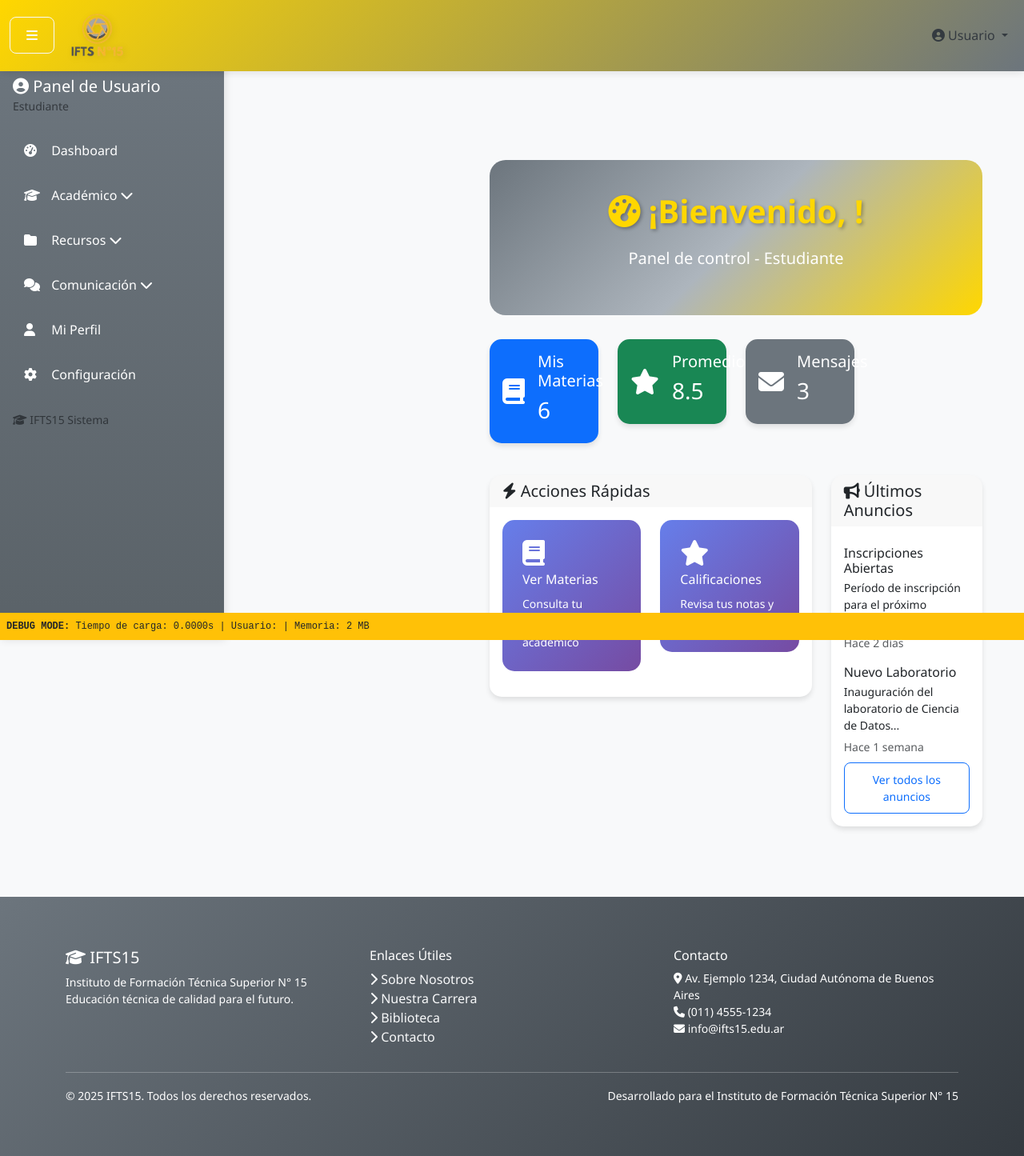
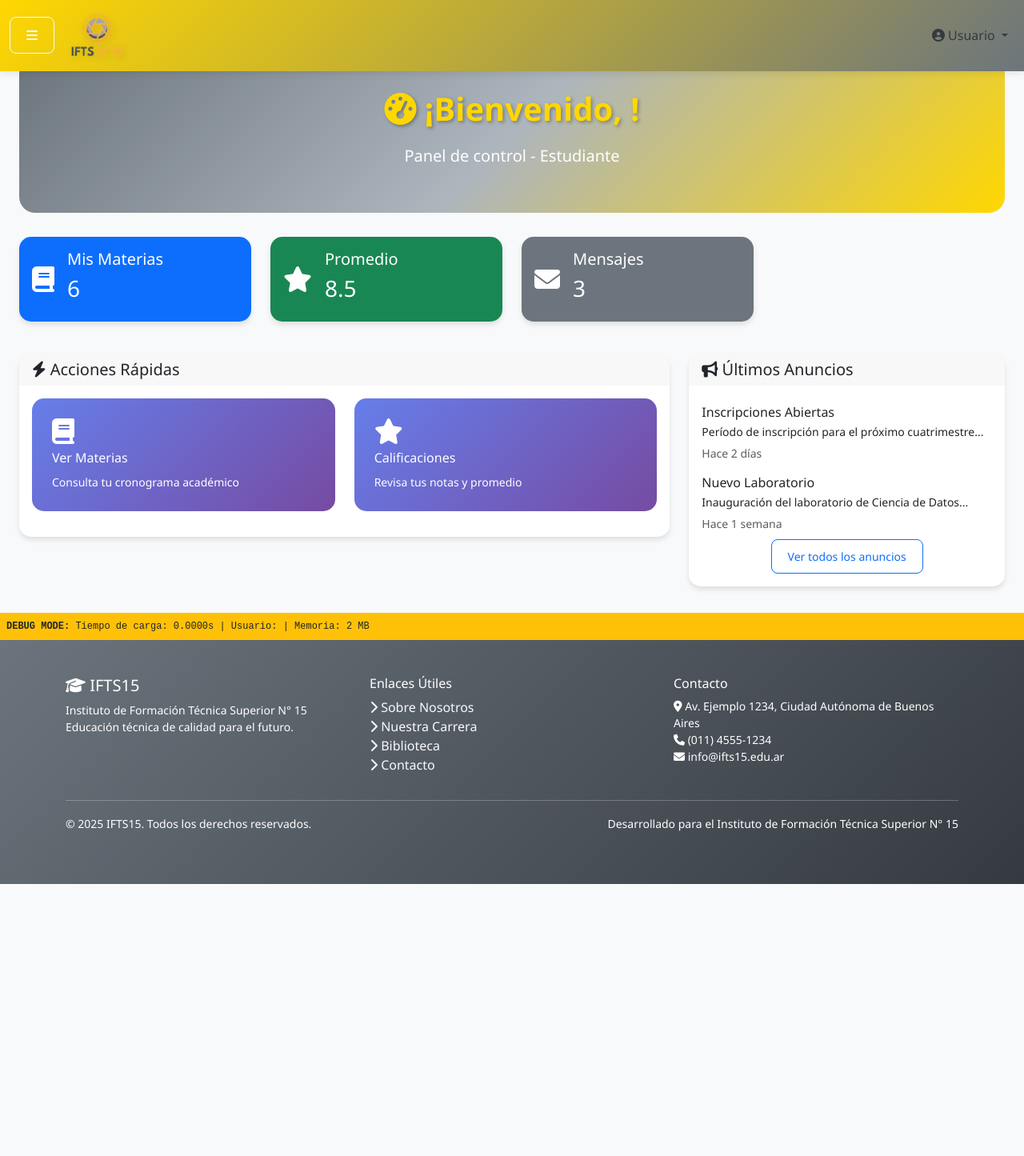
Before and after one commit to LosMuchachosDelInap/Ifts15, a PHP site: page /pages/dashboard.php in a window 1280 px wide. Shown: the whole page at 80% size. After the commit the page ends 1105 px from the top, so only its background shows below. Run offline with PHP 8.4, Linux system fonts and the light colour scheme; a user stored in the database is signed in; data comes from the database, SQL or seed files in the repository.

Commit message:
corregido el menu hamburguesa

```diff
--- a/assets/css/custom.css
+++ b/assets/css/custom.css
@@ -387,23 +387,64 @@ nav#barraHorizontal.navbar {
     padding-right: 15px;
 }
 
-/* Sidebar styles con amarillo primario y gris secundario */
+/* ========================================
+   BOOTSTRAP OFFCANVAS CUSTOMIZACIÓN
+   ======================================== */
+
+/* Personalizar colores del offcanvas */
+#sidebarOffcanvas {
+    background: linear-gradient(180deg, var(--secondary-color) 0%, var(--secondary-dark) 100%) !important;
+    border-right: 2px solid var(--primary-color);
+}
+
+#sidebarOffcanvas .offcanvas-header {
+    background: var(--primary-color) !important;
+    color: var(--text-on-primary) !important;
+    border-bottom: 2px solid rgba(255,255,255,0.1);
+}
+
+#sidebarOffcanvas .nav-link {
+    color: var(--text-on-secondary) !important;
+    transition: all 0.3s ease;
+    border-radius: 8px;
+    margin: 2px 0;
+}
+
+#sidebarOffcanvas .nav-link:hover {
+    background-color: var(--primary-color) !important;
+    color: var(--text-on-primary) !important;
+    transform: translateX(5px);
+}
+
+#sidebarOffcanvas .nav-link:focus {
+    background-color: var(--primary-color) !important;
+    color: var(--text-on-primary) !important;
+}
+
+/* ========================================
+   SIDEBAR CSS PERSONALIZADO - COMENTADO
+   Bootstrap Offcanvas maneja todo nativamente
+   ======================================== */
+
+/* Sidebar anterior comentado para usar Bootstrap Offcanvas
 #sidebar {
-    position: fixed;
-    top: var(--header-height);
-    left: 0;
-    width: var(--sidebar-width);
-    height: calc(100vh - var(--header-height));
-    background: linear-gradient(180deg, var(--secondary-color) 0%, var(--secondary-dark) 100%);
-    overflow-y: auto;
-    z-index: 1000;
-    transition: all 0.3s ease;
-    box-shadow: 2px 0 10px rgba(0,0,0,0.1);
+    position: fixed !important;
+    top: 80px !important;
+    left: 0 !important;
+    width: 280px !important;
+    height: calc(100vh - 80px) !important;
+    background: linear-gradient(180deg, #6c757d 0%, #495057 100%) !important;
+    overflow-y: auto !important;
+    z-index: 1000 !important;
+    transition: transform 0.3s ease !important;
+    box-shadow: 2px 0 10px rgba(0,0,0,0.1) !important;
+    transform: translateX(0) !important;
 }
 
 #sidebar.collapsed {
-    margin-left: calc(-1 * var(--sidebar-width));
+    transform: translateX(-280px) !important;
 }
+*/
 
 #sidebar .nav-link {
     color: var(--text-on-secondary);
@@ -429,18 +470,21 @@ nav#barraHorizontal.navbar {
     margin-right: 10px;
 }
 
-/* Main content */
+/* Bootstrap Offcanvas se encarga del posicionamiento del sidebar
+   No necesitamos CSS custom para main-content
+
 .main-content {
-    margin-left: var(--sidebar-width);
-    margin-top: var(--header-height);
-    min-height: calc(100vh - var(--header-height));
-    padding: 20px;
-    transition: all 0.3s ease;
+    margin-left: 280px !important;
+    margin-top: 80px !important;
+    min-height: calc(100vh - 80px) !important;
+    padding: 20px !important;
+    transition: margin-left 0.3s ease !important;
 }
 
 .main-content.expanded {
-    margin-left: 0;
+    margin-left: 0 !important;
 }
+*/
 
 /* Cards personalizadas */
 .card {
--- a/assets/js/main.js
+++ b/assets/js/main.js
@@ -64,27 +64,42 @@ function initializeDropdowns() {
  * Inicializar sidebar
  */
 function initializeSidebar() {
+    console.log('🎯 Inicializando sidebar...');
     const sidebar = document.getElementById('sidebar');
     const content = document.querySelector('.main-content');
 
-    if (!sidebar || !content) return;
+    if (!sidebar || !content) {
+        console.warn('⚠️ Elementos del sidebar no encontrados durante inicialización');
+        return;
+    }
+
+    console.log('📱 Sidebar encontrado, aplicando estado guardado:', sidebarState);
 
     // Aplicar estado guardado
     if (sidebarState) {
         sidebar.classList.add('collapsed');
         content.classList.add('expanded');
+        console.log('✅ Sidebar inicializado como collapsed');
+    } else {
+        sidebar.classList.remove('collapsed');
+        content.classList.remove('expanded');
+        console.log('✅ Sidebar inicializado como expanded');
     }
 
     // Toggle button functionality
     const toggleButton = document.getElementById('sidebarToggle');
     if (toggleButton) {
         toggleButton.addEventListener('click', toggleSidebar);
+        console.log('✅ Event listener del toggle button agregado');
+    } else {
+        console.warn('⚠️ Toggle button no encontrado');
     }
 
     // Auto-collapse en móviles
     if (window.innerWidth <= 768) {
         sidebar.classList.add('collapsed');
         content.classList.add('expanded');
+        console.log('📱 Auto-collapsed en móvil');
     }
 }
 
@@ -92,13 +107,28 @@ function initializeSidebar() {
  * Toggle sidebar
  */
 function toggleSidebar() {
+    console.log('🔄 toggleSidebar llamado');
     const sidebar = document.getElementById('sidebar');
     const content = document.querySelector('.main-content');
 
-    if (!sidebar || !content) return;
+    console.log('📦 Elementos encontrados:', {
+        sidebar: !!sidebar,
+        content: !!content
+    });
 
+    if (!sidebar || !content) {
+        console.error('❌ Elementos del sidebar no encontrados');
+        return;
+    }
+
+    // Toggle clases
     sidebar.classList.toggle('collapsed');
     content.classList.toggle('expanded');
+
+    console.log('✅ Clases toggled:', {
+        sidebarCollapsed: sidebar.classList.contains('collapsed'),
+        contentExpanded: content.classList.contains('expanded')
+    });
 
     // Guardar estado
     sidebarState = sidebar.classList.contains('collapsed');
@@ -418,6 +448,9 @@ window.IFTS15 = {
     Utils
 };
 
+// Hacer toggleSidebar disponible globalmente también
+window.toggleSidebar = toggleSidebar;
+
 /**
  * Funciones para modales de login/registro
  */
--- a/layouts/header.php
+++ b/layouts/header.php
@@ -72,9 +72,7 @@ $isLoggedIn = isLoggedIn();
         <?php if ($isLoggedIn): ?>
             <!-- Incluir sidebar para usuarios logueados -->
             <?php include __DIR__ . '/sidebar.php'; ?>
-            <!-- Inicio del contenido principal con sidebar -->
-            <div class="main-content">
-        <?php else: ?>
-            <!-- Inicio del contenido principal sin sidebar -->
-            <div class="container-fluid">
         <?php endif; ?>
+
+        <!-- Inicio del contenido principal -->
+        <div class="container-fluid mt-5 pt-4">
--- a/layouts/navbar.php
+++ b/layouts/navbar.php
@@ -13,7 +13,11 @@ $isLoggedIn = isLoggedIn();
     <div class="container-fluid">
         <!-- Botón del sidebar (solo para usuarios logueados) -->
         <?php if ($isLoggedIn): ?>
-        <button class="btn btn-outline-light me-3" id="sidebarToggle" onclick="IFTS15.toggleSidebar()">
+        <button class="btn btn-outline-light me-3"
+                type="button"
+                data-bs-toggle="offcanvas"
+                data-bs-target="#sidebarOffcanvas"
+                aria-controls="sidebarOffcanvas">
             <i class="fa fa-bars"></i>
         </button>
         <?php endif; ?>
--- a/layouts/sidebar.php
+++ b/layouts/sidebar.php
@@ -11,68 +11,95 @@ $currentUser = getCurrentUser();
 $userRole = $currentUser['role'] ?? 'estudiante';
 ?>
 
-<!-- Sidebar vertical -->
-<div id="sidebar" class="sidebar bg-dark text-white">
-    <div class="sidebar-header p-3">
-        <h5 class="mb-0">
-            <i class="fa fa-user-circle"></i>
+<!-- Bootstrap Offcanvas Sidebar -->
+<div class="offcanvas offcanvas-start text-bg-dark"
+     tabindex="-1"
+     id="sidebarOffcanvas"
+     aria-labelledby="sidebarOffcanvasLabel">
+
+    <!-- Header del offcanvas -->
+    <div class="offcanvas-header bg-secondary text-white">
+        <h5 class="offcanvas-title" id="sidebarOffcanvasLabel">
+            <i class="fa fa-user-circle me-2"></i>
             Panel de Usuario
         </h5>
-        <small class="text-muted">
-            <?php echo ucfirst($userRole); ?>
-        </small>
+        <button type="button"
+                class="btn-close btn-close-white"
+                data-bs-dismiss="offcanvas"
+                aria-label="Close"></button>
     </div>
 
-    <nav class="sidebar-nav">
-        <ul class="nav nav-pills flex-column">
+    <!-- Información del usuario -->
+    <div class="p-3 border-bottom border-secondary">
+        <div class="text-center">
+            <i class="fa fa-user-circle fs-2 text-warning mb-2"></i>
+            <p class="mb-1 text-light">
+                <strong>
+                    <?php echo htmlspecialchars($currentUser['email'] ?? 'Usuario', ENT_QUOTES, 'UTF-8'); ?>
+                </strong>
+            </p>
+            <p class="mb-0 text-muted small">
+                <i class="fa fa-shield-alt me-1"></i>
+                <?php echo ucfirst($userRole); ?>
+            </p>
+        </div>
+    </div>
+
+    <!-- Navegación del sidebar -->
+    <div class="offcanvas-body p-0">
+        <ul class="nav nav-pills flex-column p-3">
 
             <!-- Dashboard / Inicio -->
-            <li class="nav-item">
-                <a class="nav-link" href="<?php echo SITE_URL; ?>/dashboard.php">
-                    <i class="fa fa-tachometer-alt"></i>
+            <li class="nav-item mb-2">
+                <a class="nav-link text-light d-flex align-items-center" href="<?php echo SITE_URL; ?>/dashboard.php">
+                    <i class="fa fa-tachometer-alt me-3"></i>
                     Dashboard
                 </a>
             </li>
 
             <!-- Académico -->
-            <li class="nav-item">
-                <a class="nav-link" href="#" data-bs-toggle="collapse" data-bs-target="#academico-menu">
-                    <i class="fa fa-graduation-cap"></i>
+            <li class="nav-item mb-2">
+                <a class="nav-link text-light d-flex align-items-center"
+                   data-bs-toggle="collapse"
+                   data-bs-target="#academico-menu"
+                   role="button"
+                   aria-expanded="false">
+                    <i class="fa fa-graduation-cap me-3"></i>
                     Académico
                     <i class="fa fa-chevron-down ms-auto"></i>
                 </a>
                 <div class="collapse" id="academico-menu">
-                    <ul class="nav nav-pills flex-column ms-3">
+                    <ul class="nav nav-pills flex-column ms-4">
                         <?php if ($userRole === 'estudiante'): ?>
                         <li class="nav-item">
-                            <a class="nav-link" href="<?php echo SITE_URL; ?>/pages/mis-materias.php">
-                                <i class="fa fa-book"></i> Mis Materias
+                            <a class="nav-link text-light py-1" href="<?php echo SITE_URL; ?>/pages/mis-materias.php">
+                                <i class="fa fa-book me-2"></i> Mis Materias
                             </a>
                         </li>
                         <li class="nav-item">
-                            <a class="nav-link" href="<?php echo SITE_URL; ?>/pages/calificaciones.php">
-                                <i class="fa fa-star"></i> Calificaciones
+                            <a class="nav-link text-light py-1" href="<?php echo SITE_URL; ?>/pages/calificaciones.php">
+                                <i class="fa fa-star me-2"></i> Calificaciones
                             </a>
                         </li>
                         <li class="nav-item">
-                            <a class="nav-link" href="<?php echo SITE_URL; ?>/pages/horarios.php">
-                                <i class="fa fa-clock"></i> Horarios
+                            <a class="nav-link text-light py-1" href="<?php echo SITE_URL; ?>/pages/horarios.php">
+                                <i class="fa fa-clock me-2"></i> Horarios
                             </a>
                         </li>
                         <?php elseif ($userRole === 'profesor'): ?>
                         <li class="nav-item">
-                            <a class="nav-link" href="<?php echo SITE_URL; ?>/pages/mis-cursos.php">
-                                <i class="fa fa-chalkboard-teacher"></i> Mis Cursos
+                            <a class="nav-link text-light py-1" href="<?php echo SITE_URL; ?>/pages/mis-cursos.php">
+                                <i class="fa fa-chalkboard-teacher me-2"></i> Mis Cursos
                             </a>
                         </li>
                         <li class="nav-item">
-                            <a class="nav-link" href="<?php echo SITE_URL; ?>/pages/calificar.php">
-                                <i class="fa fa-edit"></i> Calificar
+                            <a class="nav-link text-light py-1" href="<?php echo SITE_URL; ?>/pages/calificar.php">
+                                <i class="fa fa-edit me-2"></i> Calificar
                             </a>
                         </li>
                         <li class="nav-item">
-                            <a class="nav-link" href="<?php echo SITE_URL; ?>/pages/asistencia.php">
-                                <i class="fa fa-check-square"></i> Asistencia
+                            <a class="nav-link text-light py-1" href="<?php echo SITE_URL; ?>/pages/asistencia.php">
+                                <i class="fa fa-check-square me-2"></i> Asistencia
                             </a>
                         </li>
                         <?php endif; ?>
@@ -194,13 +221,13 @@ $userRole = $currentUser['role'] ?? 'estudiante';
             <?php endif; ?>
 
         </ul>
-    </nav>
 
-    <!-- Footer del sidebar -->
-    <div class="sidebar-footer p-3 mt-auto">
-        <small class="text-muted">
-            <i class="fa fa-graduation-cap"></i>
-            IFTS15 Sistema
-        </small>
+        <!-- Footer del sidebar -->
+        <div class="mt-auto p-3 border-top border-secondary">
+            <small class="text-muted">
+                <i class="fa fa-graduation-cap me-2"></i>
+                IFTS15 Sistema Web
+            </small>
+        </div>
     </div>
 </div>
```
Also changed, not shown: layouts/footer.php (+3 -35 lines).
